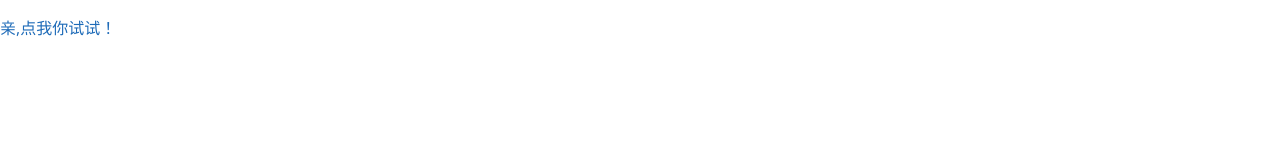
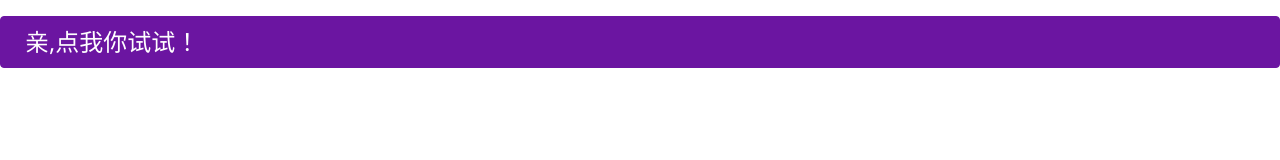
Before and after one commit to wutuobang0908/wutuobang0908.github.io, a plain HTML site: page index.html in a window 1280 px wide. Drawn offline with nearby package versions, Linux system fonts and the light colour scheme.

Commit message:
修改了

```diff
--- a/index.html
+++ b/index.html
@@ -8,8 +8,21 @@
     <link href='https://fonts.googleapis.com/css?family=Open+Sans:400,700' rel='stylesheet' type='text/css'>
     <link rel="stylesheet" type="text/css" href="stylesheets/stylesheet.css" media="screen">
     <link rel="stylesheet" type="text/css" href="stylesheets/github-light.css" media="screen">
+    <style>
+      .btn-link{
+              display: block;
+              margin: 0 auto;
+              font-size: 24px;
+              padding: 7px 24px;
+              border-radius: 4px;
+              color: #fff;
+              border: 1px solid #6b15a1;
+              background: #6b15a1;
+              font-weight: 400;
+      }
+    </style>
   </head>
   <body>
-      <p><a href="sms:18268020752?body=baby, I'm coming!">亲,点我你试试！</a></p>
+      <p><a href="sms:18268020752?body=baby, I'm coming!" class="btn-link">亲,点我你试试！</a></p>
   </body>
 </html>
```
